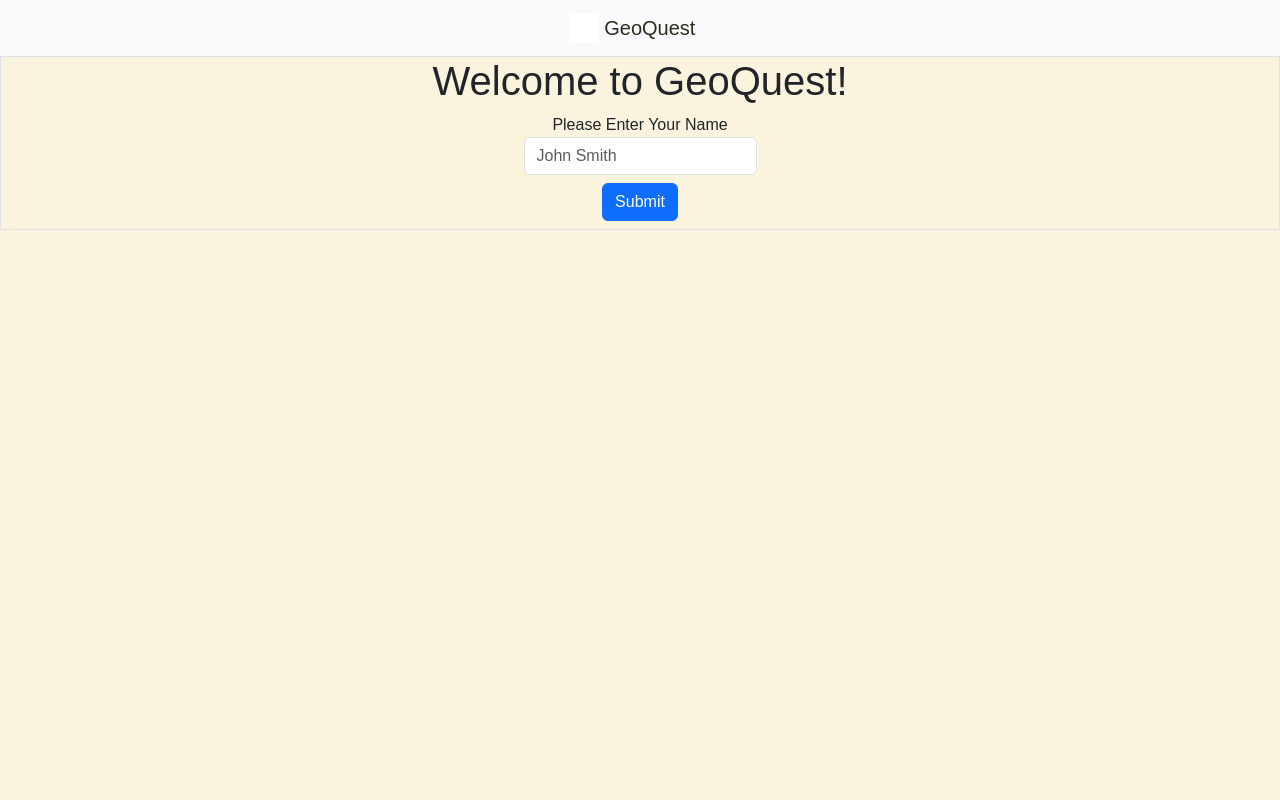
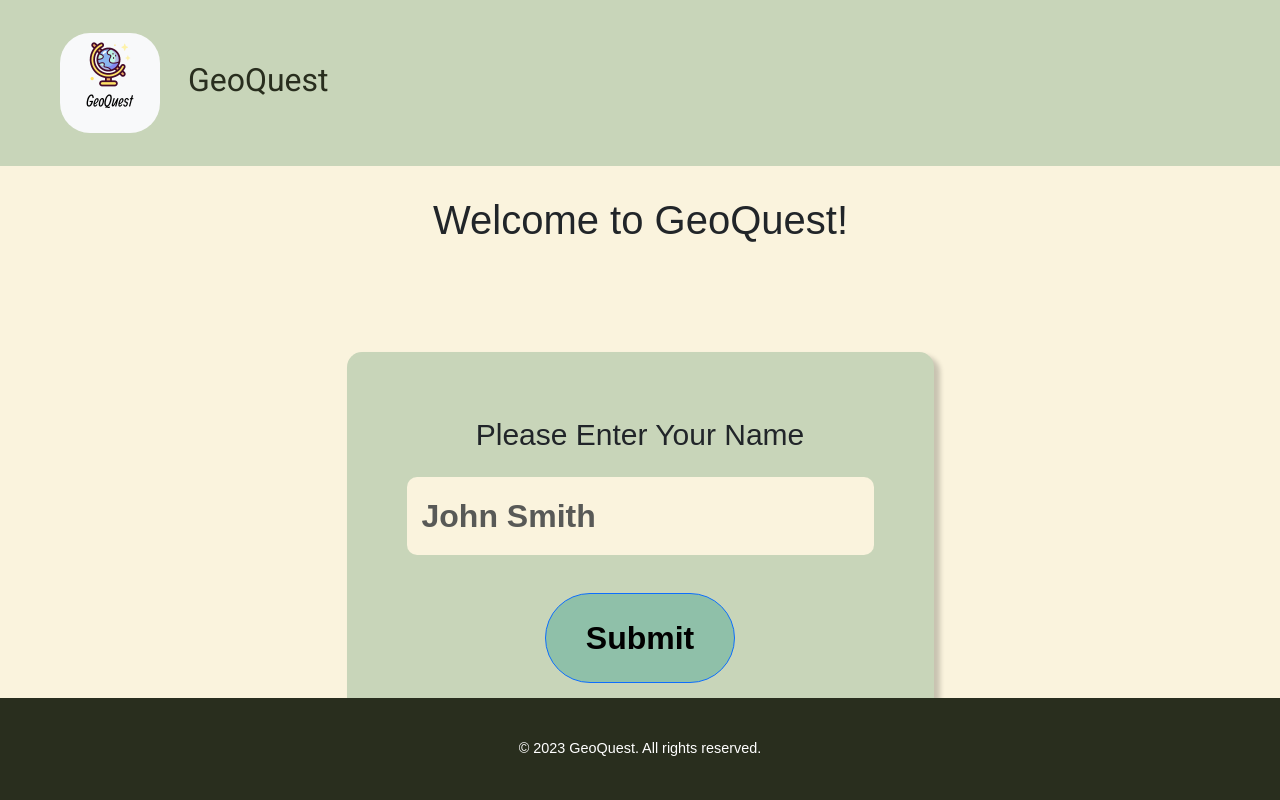
Before and after one commit to Hanieh73/GeoQuest, a website: page GeoQuest/front-end/start.html in a window 1280 px wide. Drawn offline with nearby package versions, Linux system fonts and the light colour scheme.

Commit message:
added the style for the start page

```diff
--- /dev/null
+++ b/GeoQuest/front-end/start.css
@@ -0,0 +1,261 @@
+/* Global Styles */
+body {
+  font-family: "Arial", sans-serif;
+  background-color: #faf3dd;
+  margin: 0;
+  padding: 0;
+  text-align: center;
+}
+
+.container {
+  max-width: 1200px;
+  margin: 0 auto;
+  padding: 20px;
+}
+
+/* Navbar Styles */
+.navbar {
+  background-color: #c8d5b9;
+}
+
+.navbar a.navbar-brand,
+.navbar a.navbar-brand:hover {
+  color: #292e1e; /* Dark text color */
+  font-family: "Roboto", sans-serif; /* Use the same font as the index logo */
+  font-size: 2rem; /* Increase font size */
+}
+
+/* Style the navigation links */
+.navbar a.navbar-brand,
+.navbar a.navbar-brand:hover,
+.navbar a.navbar-brand:focus {
+  color: #292e1e; /* Dark text color */
+  text-decoration: none;
+}
+
+/* Header Styles */
+#user-msg {
+  font-size: 2rem;
+  color: #292e1e;
+  margin: 20px 0;
+}
+
+/* Section Styles */
+.section-heading {
+  font-size: 2rem;
+  color: #292e1e;
+  margin-bottom: 20px;
+  font-weight: bold;
+  box-shadow: none; /* Remove the box shadow */
+}
+
+/* Media query for larger screens */
+@media (min-width: 769px) {
+  .section-heading {
+    background-color: rgba(
+      200,
+      213,
+      185,
+      0.8
+    ); /* Set the background color for larger screens */
+    padding: 10px 20px; /* Add padding for spacing */
+    border-radius: 10px; /* Rounded corners */
+    box-shadow: 5px 5px 5px 1px rgba(120, 120, 120, 0.44);
+  }
+}
+
+.section-description {
+  font-size: 1rem;
+  color: black;
+  margin-bottom: 40px;
+  font-style: italic; /* Italicize the text */
+  text-align: center; /* Center-align the text */
+  padding: 10px;
+}
+
+/* Question input box styles */
+#user-form {
+  max-width: 600px; /* Adjust the maximum width */
+  margin: 0 auto;
+  padding: 20px;
+  background-color: #c8d5b9;
+  border-radius: 15px;
+  box-shadow: 5px 5px 5px 1px rgba(0, 0, 0, 0.2);
+}
+
+#formName {
+  font-weight: bold; /* Make the font bold */
+  font-size: 1.2rem; /* Set the font size */
+  padding: 10px; /* Add padding for spacing */
+  border: none; /* Remove the border */
+  background-color: #faf3dd; /* Set the background color */
+  border-radius: 10px; /* Rounded corners */
+}
+
+#form-btn {
+  padding: 12px 24px; /* Increase padding for a bigger size */
+  font-size: 1.5rem; /* Increase font size */
+  border-radius: 50px;
+  background-color: #8fc0a9; /* Set the button color to #8FC0A9 (start color) */
+  color: black; /* Set text color to black */
+  transition: background-color 0.3s; /* Add a transition effect */
+}
+
+#form-btn:hover {
+  background-color: #8fc0a9; /* Change color on hover */
+  color: white; /* Ensure text color remains white on hover */
+}
+
+/* Footer Styles */
+.footer {
+  background-color: #292e1e;
+  color: white;
+  padding: 20px 0;
+  position: absolute;
+  bottom: 0;
+  width: 100%;
+  text-align: center; /* Center-align text in the footer */
+}
+
+.footer p {
+  margin: 0;
+  font-size: 0.9rem;
+}
+
+/* Responsive Styles */
+@media (max-width: 768px) {
+  .navbar a.navbar-brand {
+    font-size: 2rem; /* Increase font size for the smaller screen navbar */
+  }
+
+  .section-heading {
+    font-size: 1.5rem;
+  }
+
+  .section-description {
+    font-size: 0.9rem;
+  }
+
+  #user-form {
+    max-width: 100%; /* Adjust width for smaller screens */
+  }
+
+  /* Make "Please Enter Your Name" bold */
+  label {
+    font-weight: bold;
+    font-size: 1.2rem;
+  }
+}
+
+.welcome-text {
+  font-size: 1.5rem;
+  color: #555;
+  font-style: italic; /* Add italic style */
+}
+
+.title {
+  font-size: 2rem;
+  color: #292e1e;
+  font-weight: bold;
+}
+
+/* Updated Button Styles */
+.nav-link.start.btn.btn-primary {
+  padding: 12px 24px; /* Increase padding for a bigger size */
+  font-size: 1.5rem; /* Increase font size */
+  border-radius: 50px;
+  background-color: #8fc0a9; /* Set the button color to #8FC0A9 */
+  color: black; /* Set text color to black */
+  transition: background-color 0.3s; /* Add a transition effect */
+}
+
+.nav-link.btn.btn-primary:hover {
+  background-color: #8fc0a9; /* Change color on hover */
+  color: white; /* Ensure text color remains white on hover */
+}
+
+.navbar-brand.rounded-circle img {
+  border-radius: 50%; /* Create a circular shape */
+}
+.custom-logo {
+  border-radius: 40px;
+}
+
+/* Update the border style for the section */
+.w-75.border {
+  border: 2px solid rgba(200, 213, 185, 0.8); /* Add a translucent border */
+  border-radius: 10px; /* Rounded corners */
+  padding: 20px;
+  box-shadow: 5px 5px 5px 1px rgba(120, 120, 120, 0.44);
+}
+
+/* Question input box styles */
+#user-form {
+  max-width: 800px; /* Adjust the maximum width */
+  margin: 0 auto;
+  padding: 60px; /* Increase padding for more space */
+  background-color: #c8d5b9;
+  border-radius: 15px;
+  box-shadow: 5px 5px 5px 1px rgba(0, 0, 0, 0.2);
+  text-align: center; /* Center-align the content */
+}
+
+#formName {
+  font-weight: bold; /* Make the font bold */
+  font-size: 2rem; /* Increase the font size */
+  padding: 15px; /* Add padding for spacing */
+  border: none; /* Remove the border */
+  background-color: #faf3dd; /* Set the background color */
+  border-radius: 10px; /* Rounded corners */
+}
+
+#form-btn {
+  padding: 20px 40px; /* Increase padding for a bigger size */
+  font-size: 2rem; /* Increase font size */
+  font-weight: bold; /* Make the font bold */
+  border-radius: 50px;
+  background-color: #8fc0a9; /* Set the button color to #8FC0A9 (start color) */
+  color: black; /* Set text color to black */
+  transition: background-color 0.3s; /* Add a transition effect */
+}
+
+#form-btn:hover {
+  background-color: #8fc0a9; /* Change color on hover */
+  color: white; /* Ensure text color remains white on hover */
+}
+
+.welcomeMessage {
+  padding-top: 30px;
+  padding-bottom: 100px;
+}
+
+.questionTag {
+  font-size: 30px;
+  margin-bottom: 20px;
+}
+
+.submit-btn {
+  margin-top: 30px;
+}
+
+.imgLogo {
+  border-radius: 30px;
+}
+
+.titleGeo {
+  padding-left: 20px;
+  font-family: "Roboto", sans-serif;
+}
+/* Responsive Styles for Small Screens */
+@media (max-width: 768px) {
+  /* Make "Please Enter Your Name" bold and bigger */
+  label {
+    font-weight: bold;
+    font-size: 2rem;
+  }
+
+  /* Remove the footer */
+  .footer {
+    display: none;
+  }
+}
--- a/GeoQuest/front-end/start.html
+++ b/GeoQuest/front-end/start.html
@@ -6,48 +6,75 @@
     <title>GeoQuest</title>
     <link rel="icon" type="image/png" href="./images/red-pinpoint.jpeg" />
     <link
+      rel="stylesheet"
+      href="https://cdnjs.cloudflare.com/ajax/libs/animate.css/4.1.1/animate.min.css"
+    />
+    <link
       href="https://cdn.jsdelivr.net/npm/bootstrap@5.3.2/dist/css/bootstrap.min.css"
       rel="stylesheet"
       integrity="sha384-T3c6CoIi6uLrA9TneNEoa7RxnatzjcDSCmG1MXxSR1GAsXEV/Dwwykc2MPK8M2HN"
       crossorigin="anonymous"
     />
+    <link rel="stylesheet" href="./start.css" />
     <link rel="stylesheet" href="./index.css" />
+    <link
+      href="https://fonts.googleapis.com/css2?family=Roboto:wght@400&display=swap"
+      rel="stylesheet"
+    />
   </head>
   <body class="align" id="start">
-    <nav class="navbar navbar-light bg-light d-flex justify-content-center">
-      <a class="navbar-brand" href="./index.html">
-        <img
-          src="./images/pinpoint-map-icon.png"
-          width="30"
-          height="30"
-          class="d-inline-block align-top"
-          alt=""
-        />
-        GeoQuest
-      </a>
+    <!-- Navbar -->
+    <nav class="navbar navbar-expand-lg navbar-light">
+      <div class="container">
+        <div class="d-flex align-items-center">
+          <a class="navbar-brand" href="./index.html">
+            <img
+              class="imgLogo"
+              src="./images/geoquest-logo.png"
+              width="100"
+              height="100"
+              alt="GeoQuest Logo"
+            />
+            <span class="titleGeo">GeoQuest</span>
+          </a>
+        </div>
+      </div>
     </nav>
-
     <div
-      class="d-flex flex-column align-items-center justify-content-center border h-100"
+      class="d-flex flex-column align-items-center justify-content-center h-100"
     >
-      <h1>Welcome to GeoQuest!</h1>
+      <h1 class="animate__animated animate__tada welcomeMessage">
+        Welcome to GeoQuest!
+      </h1>
       <form
         id="user-form"
         class="d-flex flex-column align-items-center"
         action="./index.html"
       >
-        <label>Please Enter Your Name</label>
+        <label class="questionTag">Please Enter Your Name</label>
         <input
           type="text"
           class="form-control mb-2 mr-sm-2 length"
           id="formName"
           placeholder="John Smith"
         />
-        <button type="submit" class="btn btn-primary mb-2" id="form-btn">
+        <button
+          type="submit"
+          class="submit-btn btn btn-primary mb-2"
+          id="form-btn"
+        >
           Submit
         </button>
       </form>
     </div>
+
+    <!-- Footer -->
+    <footer class="footer">
+      <div class="container">
+        <p>&copy; 2023 GeoQuest. All rights reserved.</p>
+      </div>
+    </footer>
+
     <script
       src="https://cdn.jsdelivr.net/npm/bootstrap@5.3.2/dist/js/bootstrap.bundle.min.js"
       integrity="sha384-C6RzsynM9kWDrMNeT87bh95OGNyZPhcTNXj1NW7RuBCsyN/o0jlpcV8Qyq46cDfL"
```
